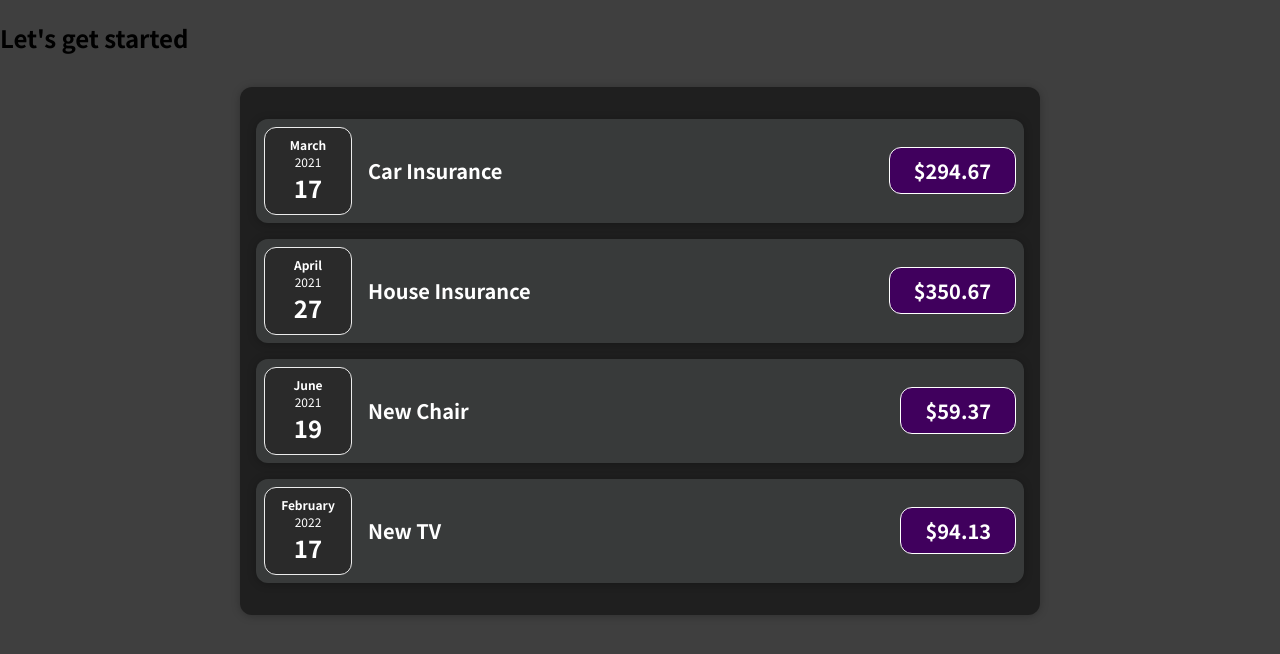
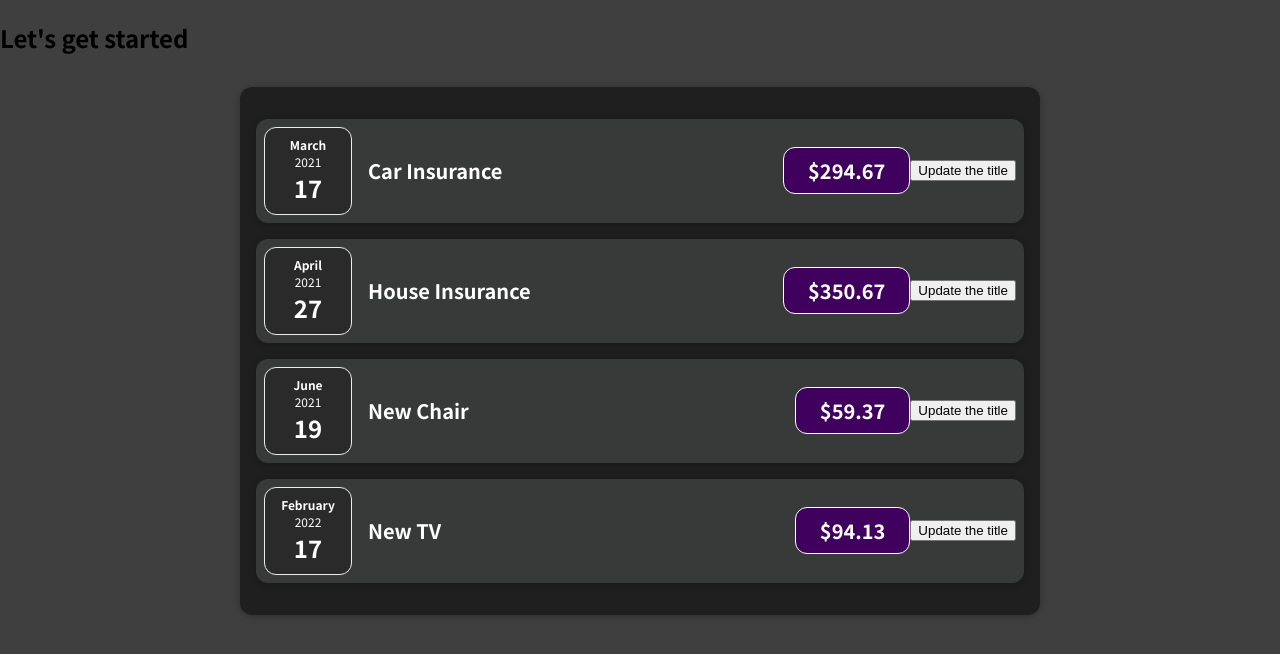
Before and after one commit to prateekS44/first-react-project, a React (Create React App) app: page / in a window 1280 px wide. Shown: the top 654 px of the page. Built offline with nearby package versions, Linux system fonts and the light colour scheme.

Commit message:
useState react hook for changing the state of title on click of the test update button

```diff
--- a/src/components/Expenses/ExpenseItem.js
+++ b/src/components/Expenses/ExpenseItem.js
@@ -1,4 +1,4 @@
-import React from 'react';
+import React, { useState } from 'react';
 
 import "./ExpenseItem.css";
 import ExpenseDate from "./ExpenseDate";
@@ -7,13 +7,21 @@ import Card from "../UI/Card";
 const ExpenseItem = (props) => {
   const { title, amount, date } = props;
 
+  const [currentTitle, setCurrentTitle] = useState(title);
+
+  const clickHandler = () => {
+    setCurrentTitle('Updated title');
+    console.log(currentTitle)
+  }
+
   return (
     <Card className="expense-item">
       <ExpenseDate date={date} />
       <div className="expense-item__description">
-        <h2>{title}</h2>
+        <h2>{currentTitle}</h2>
         <div className="expense-item__price">${amount}</div>
       </div>
+      <button onClick={clickHandler}>Update the title</button>
     </Card>
   );
 }
```
Also changed, not shown: 1 other file (tests, documents, lock files or other folders).
